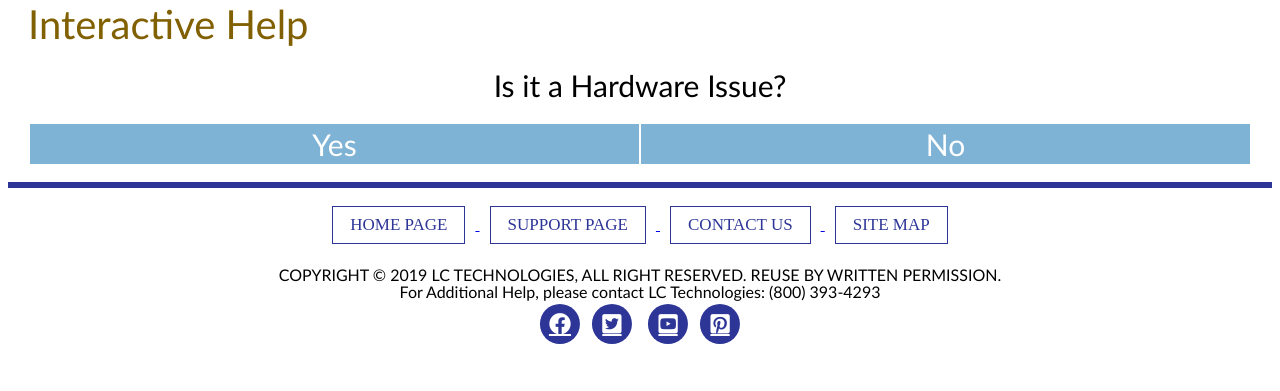
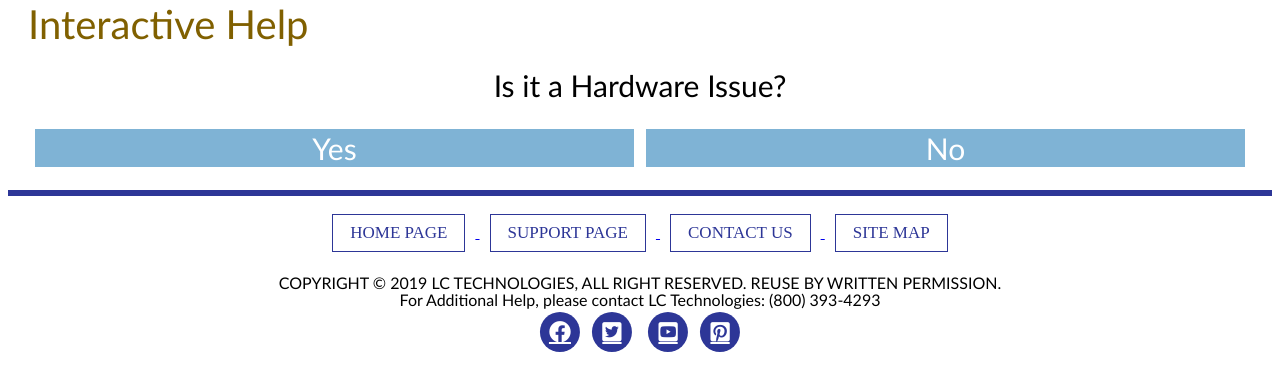
Before and after one commit to Rye-Bread/Eyegaze_HELPME, a PHP site: the page made by htdocs/selfhelpresource.php in a window 1280 px wide. Shown: the part 68-459 px from the top of the page. Run offline with PHP 8.4, Linux system fonts and the light colour scheme; data comes from the database, SQL or seed files in the repository; some libraries are stand-ins or nearby versions.

Commit message:
Update CSS

```diff
--- a/htdocs/knowledgebase.css
+++ b/htdocs/knowledgebase.css
@@ -61,8 +61,8 @@ We can plug the appropriate div tags straight into the data entry fields on phpm
 
 .yesOption {
 	border-style: solid;
-	border-width: thin;
-	border-color: #7FB3D5;
+	border-width: thick;
+	border-color: white;
 	background-color: #7FB3D5;
 	overflow: auto;
 	color: white;
@@ -71,12 +71,11 @@ We can plug the appropriate div tags straight into the data entry fields on phpm
 
 .noOption {
 	border-style: solid;
-	border-width: thin;
-	border-color: #7FB3D5;
+	border-width: thick;
+	border-color: white;
 	background-color: #7FB3D5;
 	overflow: auto;
 	color: white;
-	vertical-align: top;
 }
 
 .optionBody {
@@ -109,7 +108,7 @@ We can plug the appropriate div tags straight into the data entry fields on phpm
 	text-decoration: none;
 }
 
-.hidelink {
+#hidelink {
 	display: none;
 	overflow: hidden;
 }
```
